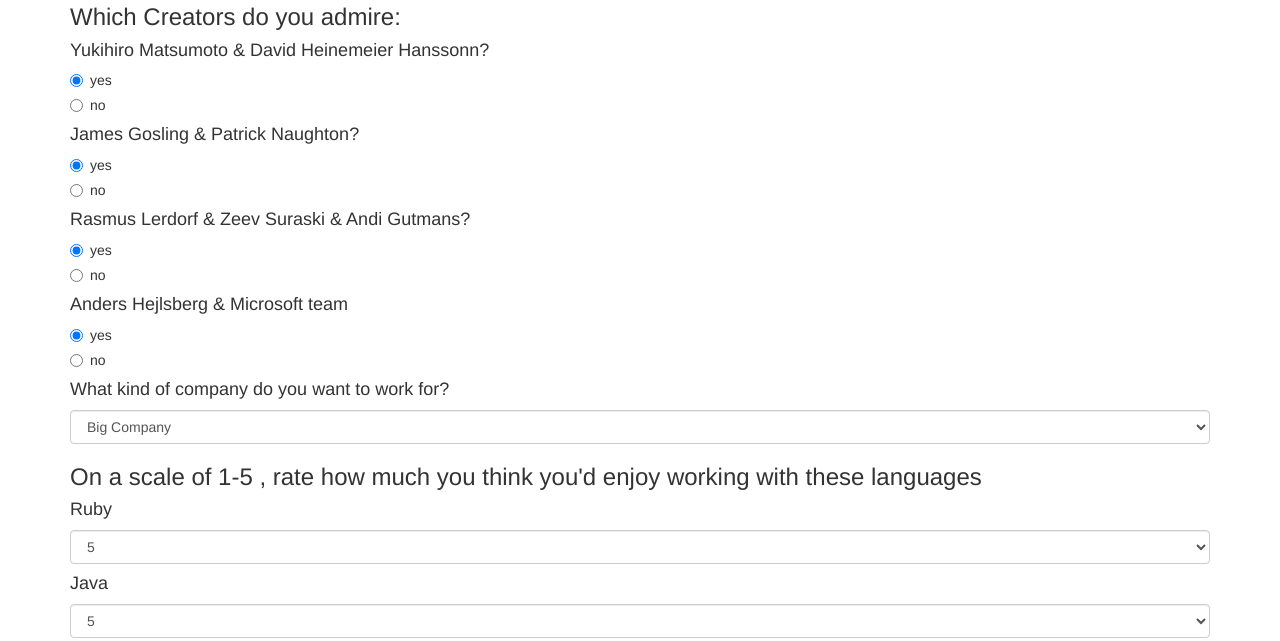
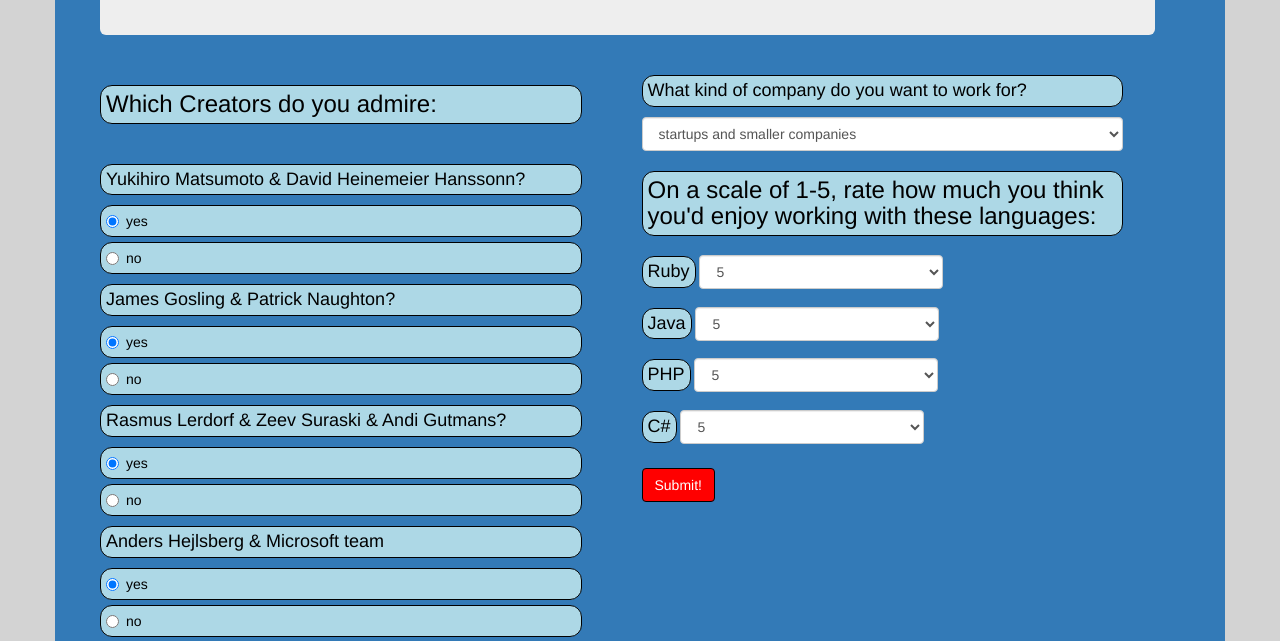
Before and after one commit to Dan-Nollette/trackSuggester, a plain HTML site: page index.html in a window 1280 px wide. Shown: the part 327-968 px from the top of the page. Drawn offline with nearby package versions, Linux system fonts and the light colour scheme.

Commit message:
Add styles and a bit of clean up where necessary.

```diff
--- a/css/styles.css
+++ b/css/styles.css
@@ -1,3 +1,65 @@
+body {
+  background-color: lightgrey;
+}
 .track {
-  display: none;
+  /*display: none;*/
 }
+.track img, .track h2 {
+    max-width: 40%;
+}
+.track img {
+  background-color: white;
+  border-radius: 15px;
+}
+form {
+  max-width: 95%;
+}
+h1, h2, .jumbotron {
+  max-width: 92.5%;
+}
+.jumbotron {
+  margin-left: 30px;
+  margin-right: 30px;
+}
+.radio {
+  padding: 5px;
+  border: 1px solid black;
+  border-radius: 5px;
+}
+
+h1, h2, h3, h4, .radio {
+  background-color: lightblue;
+  color: black;
+  padding: 5px;
+  border: 1px solid black;
+  border-radius: 12px;
+}
+
+h1 {
+  background-color: green;
+}
+form .langName, form label {
+  display: inline-block;
+  max-width: 50.5%;
+}
+.container {
+  padding-top: 25px;
+  padding-bottom: 25px;
+}
+
+.container, .jumbotron {
+  border-radius: 25px;
+}
+.btn {
+  border: 1px solid black;
+  background-color: red;
+  margin-top: 15px;
+}
+
+body {
+  background-color: lightgrey;
+}
+
+.col-sm-6 {
+  padding-left: 45px;
+}
--- a/index.html
+++ b/index.html
@@ -8,14 +8,16 @@
     <title>Track Suggester</title>
   </head>
   <body>
-    <div class="container">
+    <div class="container bg-primary">
       <div class="jumbotron">
         <h1>Track Suggester</h1>
-      </div>
         <h2>Which Epicodus track is right for you?</h2>
         <h2>Take the quiz and find out!</h2>
-      <form id="trackQuestions">
+      </div>
+      <form id="trackQuestions" class="row">
+        <div class="col-sm-6">
           <h3>Which Creators do you admire:</h3>
+          <br>
           <div class="">
             <h4>Yukihiro Matsumoto & David Heinemeier Hanssonn?</h4>
             <div class="radio">
@@ -76,59 +78,70 @@
               </label>
             </div>
           </div>
+        </div>
+        <div class="col-sm-6">
           <h4>What kind of company do you want to work for?</h4>
           <select class="form-control" id="compSize">
-          <option value="0">Big Company</option>
+            <option value="0">startups and smaller companies</option>
             <option value="1">Enterprise-Level Company</option>
             <option value="2">Fast Paced Agency</option>
-          <option value="3">startups and smaller companies</option>
+            <option value="3">Big Company</option>
           </select>
-        <h3>On a scale of 1-5 , rate how much you think you'd enjoy working with these languages</h4>
-        <h4>Ruby</h4>
-        <select class="form-control" id="rubyPref">
+          <h3>On a scale of 1-5, rate how much you think you'd enjoy working with these languages:</h4>
+          <h4 class="langName">Ruby</h4>
+          <select class="form-control langName" id="rubyPref">
             <option>5</option>
             <option>4</option>
             <option>3</option>
             <option>2</option>
             <option>1</option>
           </select>
-        <h4>Java</h4>
-        <select class="form-control" id="javaPref">
+          <br>
+          <h4 class="langName">Java</h4>
+          <select class="form-control langName" id="javaPref">
             <option>5</option>
             <option>4</option>
             <option>3</option>
             <option>2</option>
             <option>1</option>
           </select>
-        <h4>PHP</h4>
-        <select class="form-control" id="phpPref">
+          <br>
+          <h4 class="langName">PHP</h4>
+          <select class="form-control langName" id="phpPref">
             <option>5</option>
             <option>4</option>
             <option>3</option>
             <option>2</option>
             <option>1</option>
           </select>
-        <h4>C#</h4>
-        <select class="form-control" id="cSharpPref">
+          <br>
+          <h4 class="langName"  >C#</h4>
+          <select class="form-control langName" id="cSharpPref">
             <option>5</option>
             <option>4</option>
             <option>3</option>
             <option>2</option>
             <option>1</option>
           </select>
+          <br>
           <button type="submit" class="btn">Submit!</button>
+        </div>
       </form>
       <div class="tracks">
         <div class="track" id="ruby">
+          <img src="img/ruby.jpg" alt="ruby logo">
           <h2>You Got The Ruby/Rails Track!</h2>
         </div>
         <div class="track" id="java">
+          <img src="img/java.jpg" alt="java logo">
           <h2>You Got The Java/Android Track!</h2>
         </div>
         <div class="track" id="php">
+          <img src="img/php.png" alt="php logo">
           <h2>You Got The PHP/Drupal Track!</h2>
         </div>
         <div class="track" id="cSharp">
+          <img src="img/cSharp.webp" alt="C# logo"> <p><a href="img/cSharp.webp"></a></p>
           <h2>You Got The C#/.NET Track!</h2>
         </div>
       </div>
--- a/js/scripts.js
+++ b/js/scripts.js
@@ -51,8 +51,4 @@ $(document).ready(function(){
     }
     event.preventDefault();
   });
-
-
-
-
 });
```
Also changed, not shown: img/cSharp.webp (added), img/java.jpg (added), img/php.png (added), img/ruby.gif (added), img/ruby.jpg (added). Lines whose indentation alone changed are shown as unchanged.
